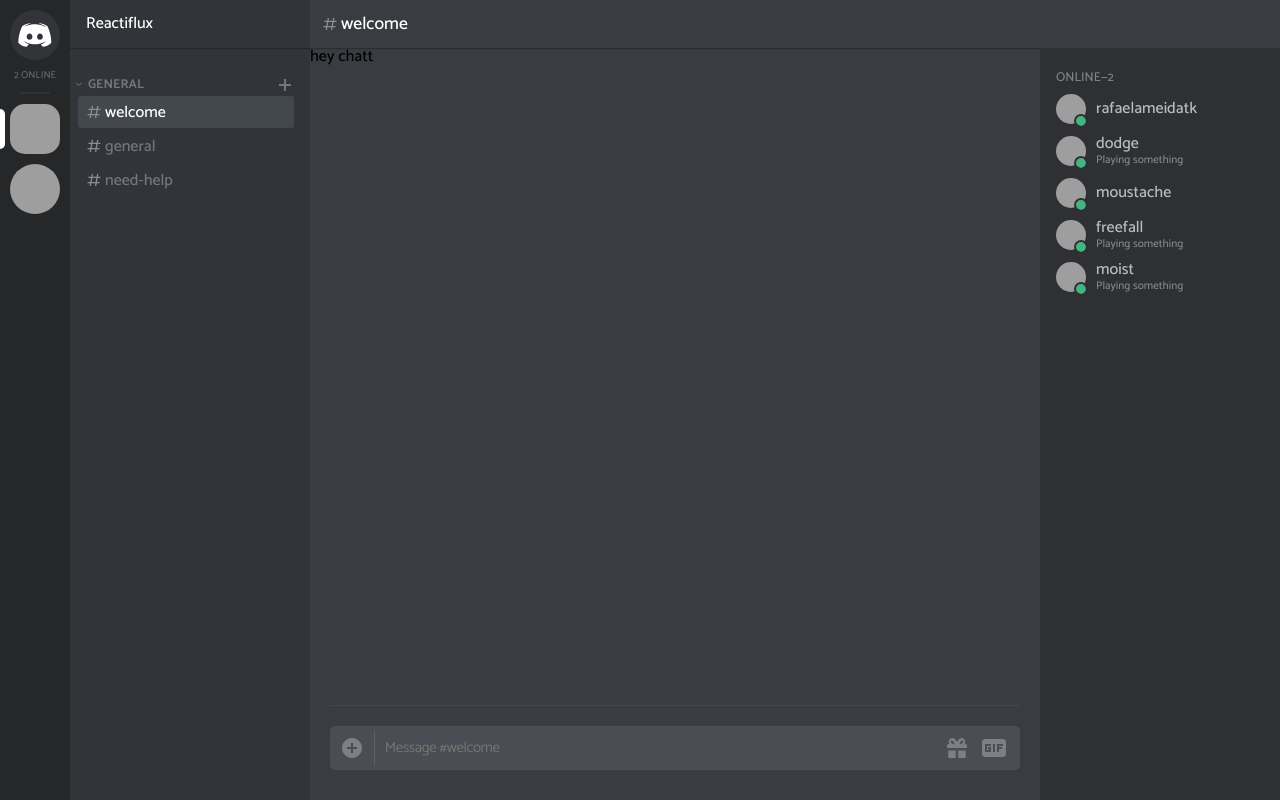
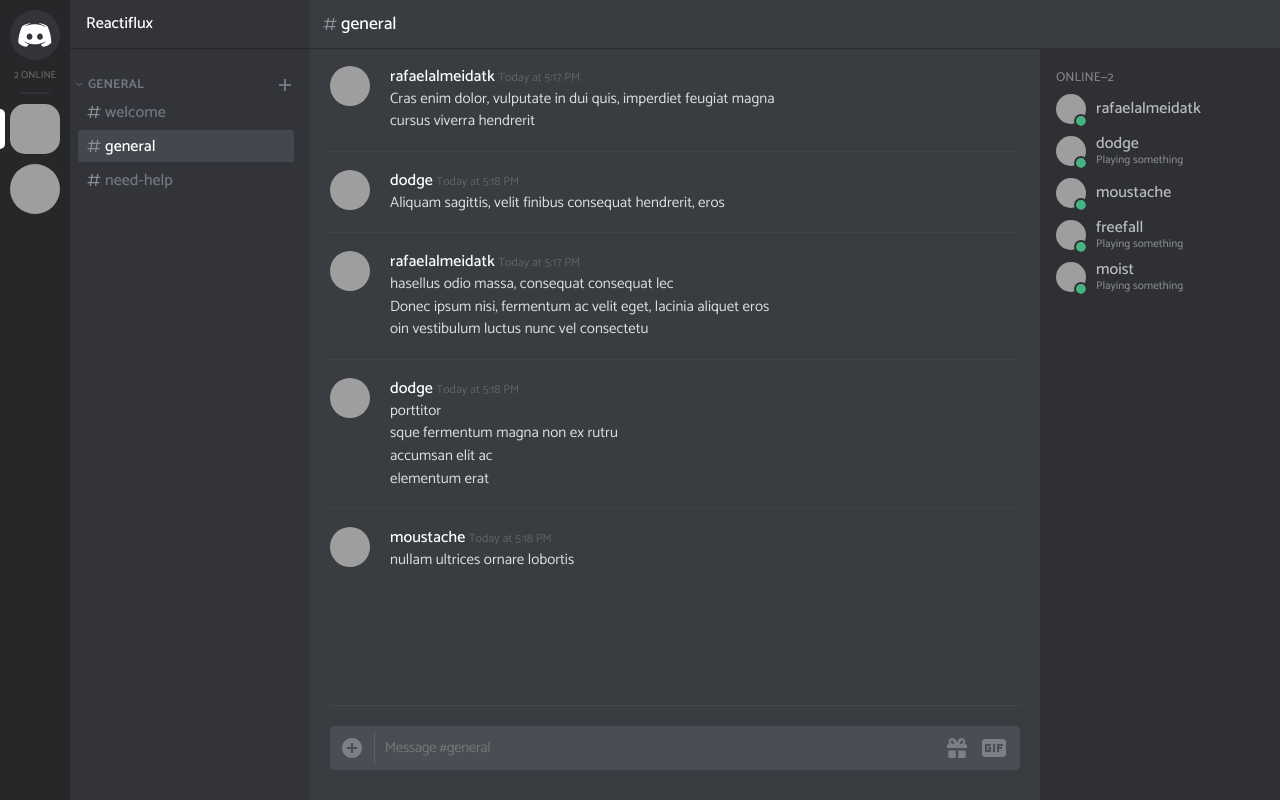
Before and after one commit to rafaelalmeidatk/discord-react-clone, a React (Create React App) app: page / in a window 1280 px wide. Built offline with nearby package versions, Linux system fonts and the light colour scheme; grey boxes are pictures that could not be loaded.

Commit message:
Add chat messages

```diff
--- a/src/components/App.js
+++ b/src/components/App.js
@@ -117,7 +117,11 @@
           selectedChannelId={selectedChannel && selectedChannel.id}
           onChannelClick={this.handleChannelClick}
         />
-        <ContentComponent className="appContent" channelName={selectedChannel.name} guild={selectedGuild} />
+        <ContentComponent
+          className="appContent"
+          channel={selectedChannel}
+          guild={selectedGuild}
+        />
       </StyledApp>
     );
   }
--- a/src/components/Chat/MemberListItem.js
+++ b/src/components/Chat/MemberListItem.js
@@ -53,7 +53,7 @@
 
   .member-inner {
     .username {
-      color: ${colors.memberOnline};
+      color: ${colors.memberUsernameOnline};
       font-size: 1em;
     }
 
--- /dev/null
+++ b/src/components/Chat/MemberMessage.js
@@ -0,0 +1,96 @@
+import React from 'react';
+import styled from 'styled-components';
+
+import constants from '../../utils/constants';
+import colors from '../../utils/colors';
+
+const StyledMemberMessageGroup = styled.div`
+  padding: 20px 0;
+
+  .divider {
+    width: auto;
+    height: 1px;
+    background: ${colors.messageDivider};
+    margin: 20px 20px -20px;
+  }
+
+  &:last-child .divider {
+    display: none;
+  }
+`;
+
+export const MemberMessageGroup = ({ member, time, children }) => (
+  <StyledMemberMessageGroup>
+    {React.Children.map(children, (child, index) =>
+      React.cloneElement(child, { member, time, isHeading: index === 0 })
+    )}
+    <div className="divider" />
+  </StyledMemberMessageGroup>
+);
+
+const StyledMessage = styled.div`
+  margin-bottom: 0.2em;
+
+  .header {
+    display: flex;
+    height: 1.3em;
+
+    .avatar-wrapper {
+      margin: -2px 20px 20px;
+      width: 40px;
+      height: 40px;
+      cursor: pointer;
+    }
+
+    .avatar {
+      width: 100%;
+      height: 100%;
+      background-size: cover;
+      background-position: center;
+      overflow: hidden;
+      border-radius: 50%;
+    }
+
+    .username {
+      color: ${colors.memberUsernameChat};
+    }
+
+    .time {
+      color: ${colors.messageTime};
+      font-size: 0.75em;
+      font-weight: 400;
+      margin-left: 0.3em;
+    }
+  }
+
+  .content {
+    margin-left: 80px;
+
+    font-weight: 400;
+    font-size: 0.9375em;
+    line-height: 1.3;
+    color: ${colors.messageContent};
+    white-space: pre-wrap;
+    word-wrap: break-word;
+  }
+`;
+
+export const Message = ({ member, time, children, isHeading }) => (
+  <StyledMessage>
+    {isHeading && (
+      <div className="header">
+        <div className="avatar-wrapper">
+          <div
+            className="avatar"
+            style={{ backgroundImage: `url(${member.avatar || constants.defaultAvatar})` }}
+          />
+        </div>
+        <div className="data">
+          <span className="username">{member.username}</span>
+          <span className="time">{time}</span>
+        </div>
+      </div>
+    )}
+    <div className="content">{children}</div>
+  </StyledMessage>
+);
--- a/src/components/Chat/MembersList.js
+++ b/src/components/Chat/MembersList.js
@@ -26,7 +26,7 @@
   <StyledMemberList>
     <StyledRoleName>Online—2</StyledRoleName>
     {members.map(memberId => {
-      const user = data.users.find(u => u.id === memberId);
+      const user = data.users[memberId];
       return <MemberListItem key={user.id} member={user} />;
     })}
   </StyledMemberList>
--- a/src/components/Chat/MessagesWrapper.js
+++ b/src/components/Chat/MessagesWrapper.js
@@ -1,8 +1,51 @@
 import React from 'react';
 import styled from 'styled-components';
 
-const StyledHome = styled.div`
+import data from '../../data';
+import { MemberMessageGroup, Message } from './MemberMessage';
+
+const StyledMessagesWrapper = styled.div`
   flex: 1 1 auto;
 `;
 
-export default () => <StyledHome>hey chatt</StyledHome>;
+const createMessageGroup = (groupId, member, time, messages) => (
+  <MemberMessageGroup key={groupId} member={member} time={time}>
+    {messages}
+  </MemberMessageGroup>
+);
+
+export default ({ messages }) => {
+  let lastUserId = messages.length > 0 ? messages[0].userId : null;
+  const groupsComponents = [];
+  let messagesComponents = [];
+  let headingGroupMessage = null;
+
+  const closeMessageGroupAndClearMessages = () => {
+    const member = data.users[headingGroupMessage.userId];
+    const currentGroupId = headingGroupMessage.id;
+    groupsComponents.push(
+      createMessageGroup(currentGroupId, member, headingGroupMessage.time, messagesComponents)
+    );
+    messagesComponents = [];
+  }
+
+  messages.forEach((message, index) => {
+    const { userId } = message;
+
+    if (userId !== lastUserId && messagesComponents.length > 0) {
+      closeMessageGroupAndClearMessages();
+    }
+
+    if (messagesComponents.length === 0) {
+      headingGroupMessage = message;
+    }
+    messagesComponents.push(<Message key={message.id}>{message.content}</Message>);
+    lastUserId = message.userId;
+
+    if (messages.length === index + 1) {
+      closeMessageGroupAndClearMessages();
+    }
+  });
+
+  return <StyledMessagesWrapper>{groupsComponents}</StyledMessagesWrapper>;
+};
--- a/src/components/Chat/index.js
+++ b/src/components/Chat/index.js
@@ -7,7 +7,7 @@
 import NewMessageWrapper from './NewMessageWrapper';
 import MembersList from './MembersList';
 
-const StyledHome = styled.div`
+const StyledChat = styled.div`
   background: ${colors.grayLight};
 
   display: flex;
@@ -25,25 +25,28 @@
   }
 `;
 
-class Home extends React.Component {
+class Chat extends React.Component {
   render() {
-    const { className, channelName, guild } = this.props;
+    const { className, guild, channel } = this.props;
+
     const { members } = guild;
+    const { name: channelName } = channel;
+    const channelMessages = channel.messages || [];
 
     return (
-      <StyledHome className={className}>
+      <StyledChat className={className}>
         <ContentHeader content={<ChannelName name={channelName} isHeader textColor="#fff" />} />
 
         <div className="content-wrapper">
           <div className="messages-container">
-            <MessagesWrapper />
+            <MessagesWrapper messages={channelMessages} />
             <NewMessageWrapper channelName={channelName} />
           </div>
           <MembersList members={members} />
         </div>
-      </StyledHome>
+      </StyledChat>
     );
   }
 }
 
-export default Home;
+export default Chat;
--- a/src/data.js
+++ b/src/data.js
@@ -13,7 +13,7 @@
       initials: 'R',
       icon:
         'https://cdn.discordapp.com/icons/102860784329052160/109fd014c718f40110c4a182f105ca71.webp',
-      welcomeChannelId: 111123,
+      welcomeChannelId: 111124,
       categories: [
         {
           id: 11112,
@@ -25,7 +25,76 @@
             },
             {
               id: 111124,
-              name: 'general'
+              name: 'general',
+              messages: [
+                {
+                  id: 901,
+                  userId: 1,
+                  content: 'Cras enim dolor, vulputate in dui quis, imperdiet feugiat magna',
+                  time: 'Today at 5:17 PM'
+                },
+                {
+                  id: 902,
+                  userId: 1,
+                  content: 'cursus viverra hendrerit',
+                  time: 'Today at 5:17 PM'
+                },
+                {
+                  id: 903,
+                  userId: 2,
+                  content: 'Aliquam sagittis, velit finibus consequat hendrerit, eros',
+                  time: 'Today at 5:18 PM'
+                },
+                {
+                  id: 904,
+                  userId: 1,
+                  content: 'hasellus odio massa, consequat consequat lec',
+                  time: 'Today at 5:17 PM'
+                },
+                {
+                  id: 905,
+                  userId: 1,
+                  content: 'Donec ipsum nisi, fermentum ac velit eget, lacinia aliquet eros',
+                  time: 'Today at 5:17 PM'
+                },
+                {
+                  id: 906,
+                  userId: 1,
+                  content: 'oin vestibulum luctus nunc vel consectetu',
+                  time: 'Today at 5:17 PM'
+                },
+                {
+                  id: 907,
+                  userId: 2,
+                  content: 'porttitor',
+                  time: 'Today at 5:18 PM'
+                },
+
+                {
+                  id: 908,
+                  userId: 2,
+                  content: 'sque fermentum magna non ex rutru',
+                  time: 'Today at 5:18 PM'
+                },
+                {
+                  id: 909,
+                  userId: 2,
+                  content: 'accumsan elit ac',
+                  time: 'Today at 5:18 PM'
+                },
+                {
+                  id: 910,
+                  userId: 2,
+                  content: 'elementum erat',
+                  time: 'Today at 5:18 PM'
+                },
+                {
+                  id: 911,
+                  userId: 3,
+                  content: 'nullam ultrices ornare lobortis',
+                  time: 'Today at 5:18 PM'
+                },
+              ]
             },
             {
               id: 111125,
@@ -84,41 +153,41 @@
       members: [1, 3, 4, 5]
     }
   ],
-  users: [
-    {
+  users: {
+    1: {
       id: 1,
-      username: 'rafaelameidatk',
+      username: 'rafaelalmeidatk',
       tag: 7126
     },
-    {
+    2: {
       id: 2,
       username: 'dodge',
       tag: 3948
     },
-    {
+    3: {
       id: 3,
       username: 'moustache',
       tag: 5249
     },
-    {
+    4: {
       id: 4,
       username: 'dice',
       tag: 2183
     },
-    {
+    5: {
       id: 5,
       username: 'blender',
       tag: 8613
     },
-    {
+    6: {
       id: 6,
       username: 'freefall',
       tag: 5485
     },
-    {
+    7: {
       id: 7,
       username: 'moist',
       tag: 8007
     }
-  ]
+  }
 };
--- a/src/utils/colors.js
+++ b/src/utils/colors.js
@@ -16,6 +16,11 @@
   iconHover: '#fff',
 
   memberHoverBg: '#36393f',
-  memberOnline: '#b9bbbe',
-  memberStatus: 'rgba(185, 187, 190, .6)'
+  memberUsernameOnline: '#b9bbbe',
+  memberStatus: 'rgba(185, 187, 190, .6)',
+  memberUsernameChat: '#fff',
+
+  messageContent: '#dcddde',
+  messageTime: 'hsla(0, 0%, 100%, .2)',
+  messageDivider: 'hsla(0,0%,100%,.04)'
 };
```
